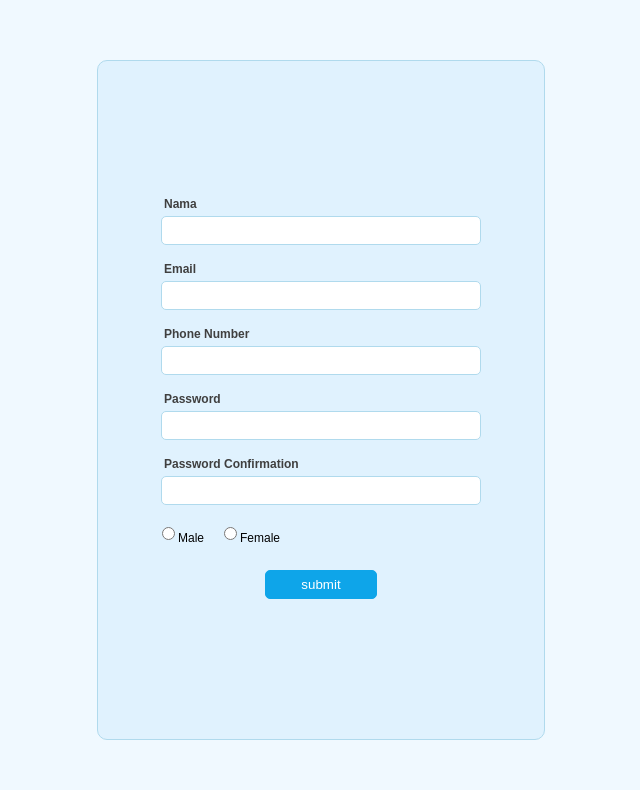
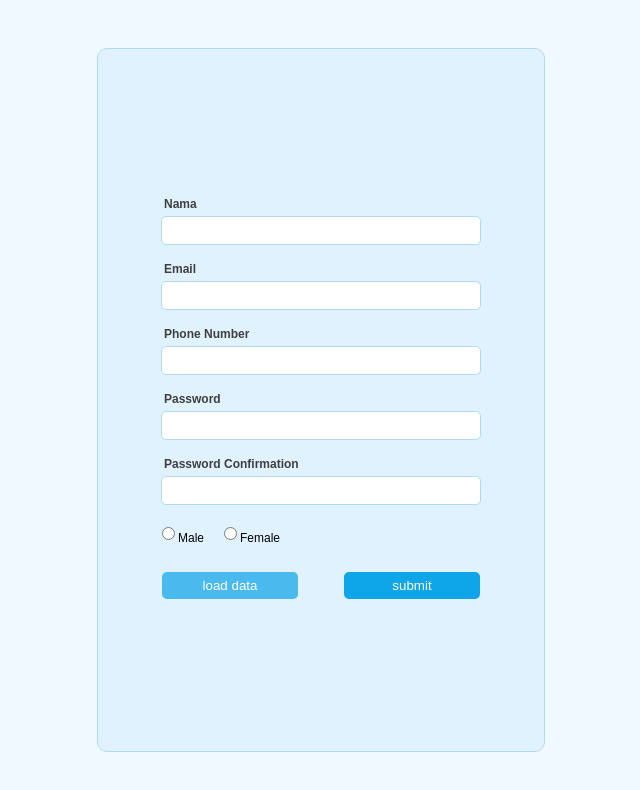
Before and after one commit to samamoazemi/Formik-App, a React (Create React App) app: page / in a window 1280 px wide. Shown: the top 790 px of the page, without its empty margins (319-959 px from the left). Built offline with nearby package versions, Linux system fonts and the light colour scheme.

Commit message:
Set previous datas in form

```diff
--- a/src/App.css
+++ b/src/App.css
@@ -8,7 +8,7 @@
 }
 form{
   width: 28rem;
-  height: 85vh;
+  height: 88vh;
   display: flex;
   flex-direction: column;
   justify-content: center;
@@ -38,15 +38,25 @@ form{
   border: 1px solid #b0daed;
   border-radius: 5px;
 }
-button{
+.submitBtn{
   outline: none;
-  border: 1px solid #0ea5e9;
+  border: none;
   background-color: #0ea5e9;
   color: rgb(255, 255, 255);
   border-radius: 5px;
   padding: 6px 10px;
-  margin: 10px;
-  width: 7rem;
+  margin: 12px 10px 10px 23px;
+  width: 8.5rem;
+}
+.dataBtn{
+  outline: none;
+  border: none;
+  background-color: #0ea4e9b7;
+  color: rgb(255, 255, 255);
+  border-radius: 5px;
+  padding: 6px 10px;
+  margin: 12px 23px 10px 10px;
+  width: 8.5rem;
 }
 .error{
   color: red;
--- a/src/components/SignUpForm.js
+++ b/src/components/SignUpForm.js
@@ -1,5 +1,15 @@
 import { useFormik } from "formik";
+import { useState } from "react";
 import * as yup from 'yup';
+
+const savedData = {
+    name:"SamaMg",
+    email:"moazemisama@gmail.com",
+    phoneNumber:"09339014690",
+    password:"Sama@1234",
+    passwordConfirm:"Sama@1234",
+    gender:"1",
+}
 
 // 1.
 const initialValues = {
@@ -45,11 +55,14 @@ const validationSchema = yup.object({
 
 const SignUpForm = () => {
 
+    const[formValues, setFormValues] = useState(null);
+
     const formik = useFormik ({
-        initialValues,
+        initialValues: formValues || initialValues,
         onSubmit,
         validationSchema,
         validateOnMount: true,
+        enableReinitialize:true,
     })
     console.log(formik.values);
 
@@ -117,10 +130,14 @@ const SignUpForm = () => {
                   checked={formik.values.gender === "1"}
                   />
                 <label htmlFor="1">Female</label>
-
+                {formik.errors.gender && formik.touched.gender && (
+                    <div className="error">{formik.errors.gender}</div>
+                )}
                 </div>
-
-                <button type="submit" disabled={!formik.isValid}>submit</button>
+                <div className="formButtons">
+                  <button className="dataBtn" onClick={() => setFormValues(savedData)}>load data</button>
+                  <button className="submitBtn" type="submit" disabled={!formik.isValid}>submit</button>
+                </div>
             </form>
         </div>
      );
```
